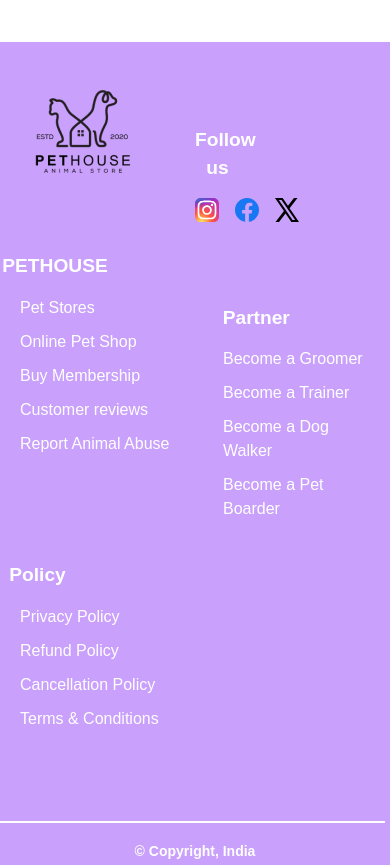
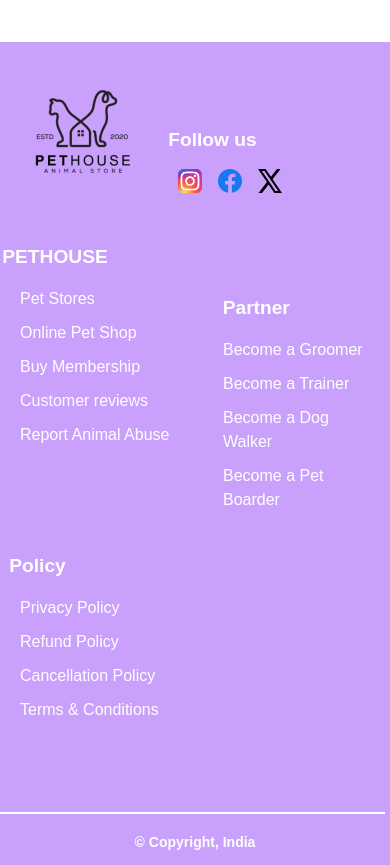
Before and after one commit to Priyanshu7749/Pethouse, a React (Create React App) app: page /aboutus in a window 390 px wide. Shown: the part 4180-5045 px from the top of the page. Built offline with nearby package versions, Linux system fonts and the light colour scheme.

Commit message:
Update Footer.css

```diff
--- a/src/components/Footer.css
+++ b/src/components/Footer.css
@@ -110,12 +110,12 @@
       grid-template-columns: 1fr;
     }
     .follow-us{
-        margin-left: 50%;
+        margin-left: 5%;
         margin-top: -25%;
-        /* width: 100%; */
+        width: 100%;
     }
     .social-icons-faq{
-      margin-left: 50%;
+      margin-left: 45%;
     }
     .website-name{
         margin-left: -80%;
```
